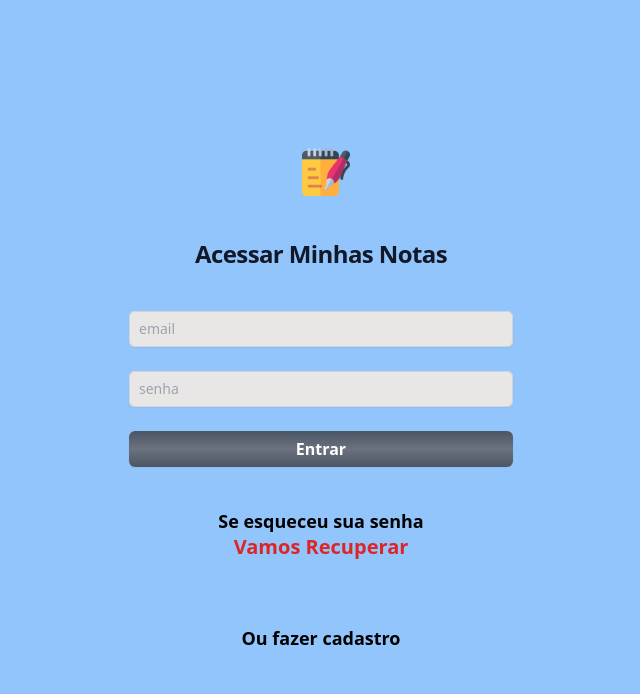
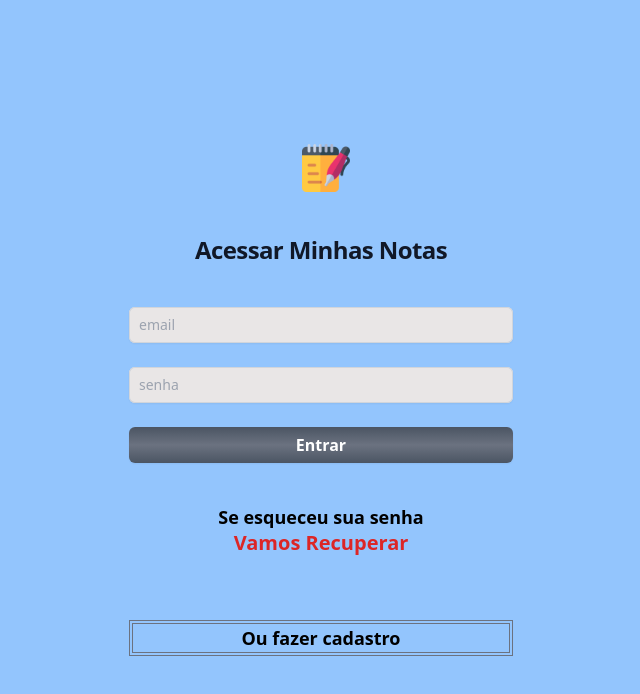
Before and after one commit to RomuloAlbuquerque/appnotas-frontend, a Vue app: page / in a window 1280 px wide. Shown: the top 694 px of the page, without its empty margins (319-959 px from the left). Built offline with nearby package versions, Linux system fonts and the light colour scheme.

Commit message:
botão instalar aparecer em 4 segundos função no main.js

```diff
--- a/src/2-components/users/LoginComponent.vue
+++ b/src/2-components/users/LoginComponent.vue
@@ -47,7 +47,9 @@ const mostrarFormCadastrar = () => {
 <template>
 
   <div class="h-dvh flex min-h-full flex-1 flex-col justify-center px-6 py-12 lg:px-8 bg-blue-300">
-    <button id="setup_button" @click="installApp">Installer</button>
+    <button id="setup_button" @click="installApp" class="w-24 absolute top-4 right-6 bg-gradient-to-t from-gray-600 via-gray-500 to-gray-600 hover:bg-gray-400 text-white font-semibold text-sm py-1 px-1 border-b-4 border-gray-700 hover:border-gray-500 rounded">
+  Instalar App
+</button>
     <div class="sm:mx-auto sm:w-full sm:max-w-sm titulo">
       <img class="mx-auto h-12 w-auto" src="/src/2-components/icons/IconNote.png" alt="Loyal Notas" />
       <h2 class="mt-10 text-center text-2xl font-semibold leading-9 tracking-tight text-gray-900">{{ msg }}</h2>
@@ -87,7 +89,7 @@ const mostrarFormCadastrar = () => {
       <p class="text-center"><a href="#" class="text-xl font-bold leading-6 text-red-600 hover:text-indigo-500">Vamos
           Recuperar</a></p>
       <br>
-      <p class="mt-10 text-center text-lg text-black-500 font-bold"><a href="#" @click="mostrarFormCadastrar">Ou fazer cadastro</a> </p>
+      <p class="border-double border-4 border-gray-500 mt-10 text-center text-lg text-black-500 font-bold"><a href="#" @click="mostrarFormCadastrar">Ou fazer cadastro</a> </p>
     </div>
   </div>
 </template>
--- a/src/main.js
+++ b/src/main.js
@@ -13,7 +13,7 @@ createApp(App).use(router).mount('#app')
 
 let deferredPrompt; // Allows to show the install prompt
 let setupButton;
-
+const teste = () => {
 window.addEventListener('beforeinstallprompt', (e) => {
     // Prevent Chrome 67 and earlier from automatically showing the prompt
     e.preventDefault();
@@ -24,10 +24,12 @@ window.addEventListener('beforeinstallprompt', (e) => {
         setupButton = document.getElementById("setup_button");
     }
     // Show the setup button
-    setupButton.style.display = "inline";
-    setupButton.disabled = false;
-});
+    setupButton.style.display = "inline"
+    setupButton.disabled = false
+})
+}
 
+setTimeout(teste, 4000)
 
 export function installApp() {
     // Show the prompt
```
